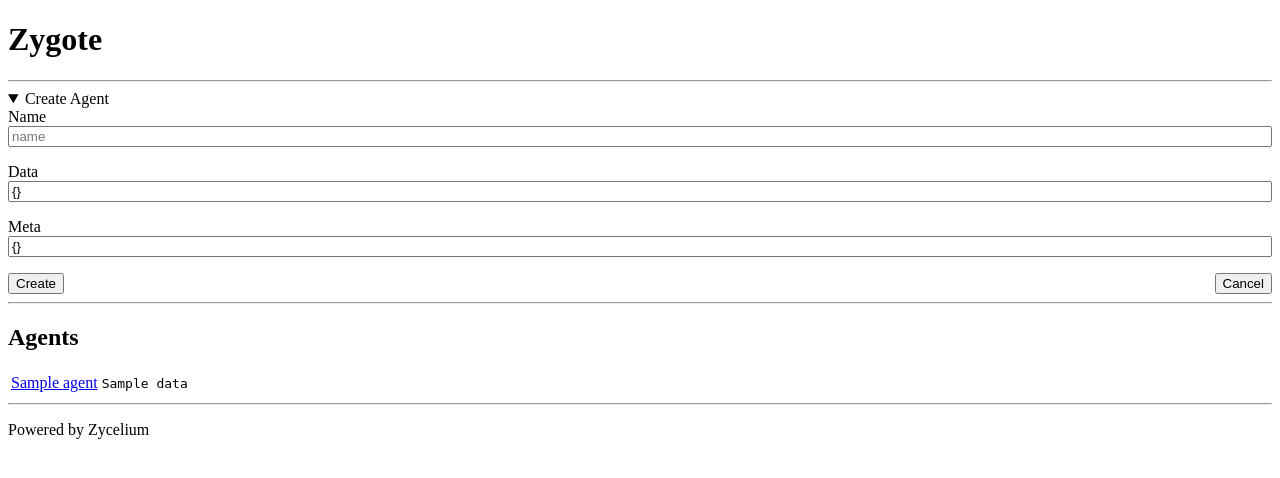
After one commit to zycelium/zygote, a Python web app: template src/zycelium/zygote/templates/agents.html in a window 1280 px wide, after a click on "Create Agent". The commit adds this page. Shown: the top 478 px of the page. Run offline with Jinja, Linux system fonts and the light colour scheme; the template is opened without the code that fills it: most values are stand-ins (such as "Sample title", 1, 10 or a date in 2020).

Commit message:
Add agent model and routes

```diff
--- /dev/null
+++ b/src/zycelium/zygote/templates/agents.html
@@ -0,0 +1,41 @@
+{% extends "base.html" %}
+
+{% block title %}Zygote - Agents{% endblock %}
+
+{% block content %}
+<details>
+    <summary>
+        Create Agent
+    </summary>
+    <form action="{{ url_for('post_agent') }}"" method="post">
+        <input type="hidden" name="redirect_url" value="{{ url_for('http_agents') }}">
+        <span class="form-field">
+            <label for="name">Name</label>
+            <input type="text" name="name" placeholder="name">
+        </span>
+        <span class="form-field">
+            <label for="data">Data</label>
+            <input type="text" name="data" placeholder="data" value="{}">
+        </span>
+        <span class="form-field">
+            <label for="meta">Meta</label>
+            <input type="text" name="meta" placeholder="meta" value="{}">
+        </span>
+        <span class="form-buttons">
+            <input type="submit" value="Create">
+            <input type="reset" value="Cancel">
+        </span>
+    </form>
+    <hr />
+</details>
+
+<h2>Agents</h2>
+<table>
+    {% for agent in agents %}
+    <tr>
+        <td><a href="{{ url_for('http_agent', uuid=agent.uuid) }}">{{agent.name}}</a></td>
+        <td><code>{{agent.data}}</code></td>
+    </tr>
+    {% endfor %}
+</table>
+{% endblock %}
--- a/src/zycelium/zygote/templates/base.html
+++ b/src/zycelium/zygote/templates/base.html
@@ -23,6 +23,9 @@
                     <button><a class="button" href="{{ url_for('http_spaces') }}">Spaces</a></button>
                 </li>
                 <li>
+                    <button><a class="button" href="{{ url_for('http_agents') }}">Agents</a></button>
+                </li>
+                <li>
                     <button><a class="button" href="{{ url_for('http_frames') }}">Frames</a></button>
                 </li>
                 <li>
```
Also changed, not shown: src/zycelium/zygote/models.py (+30 -0 lines), src/zycelium/zygote/server.py (+56 -0 lines), src/zycelium/zygote/templates/agent.html (added, +10 -0 lines).
